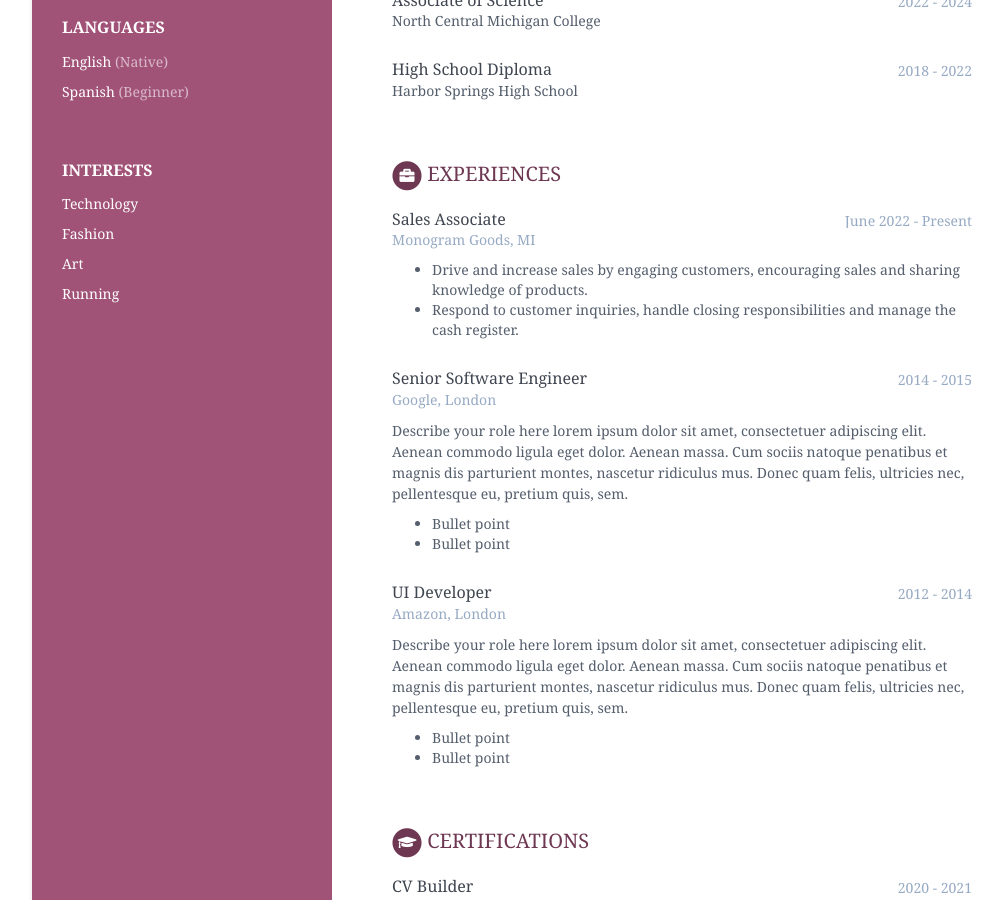
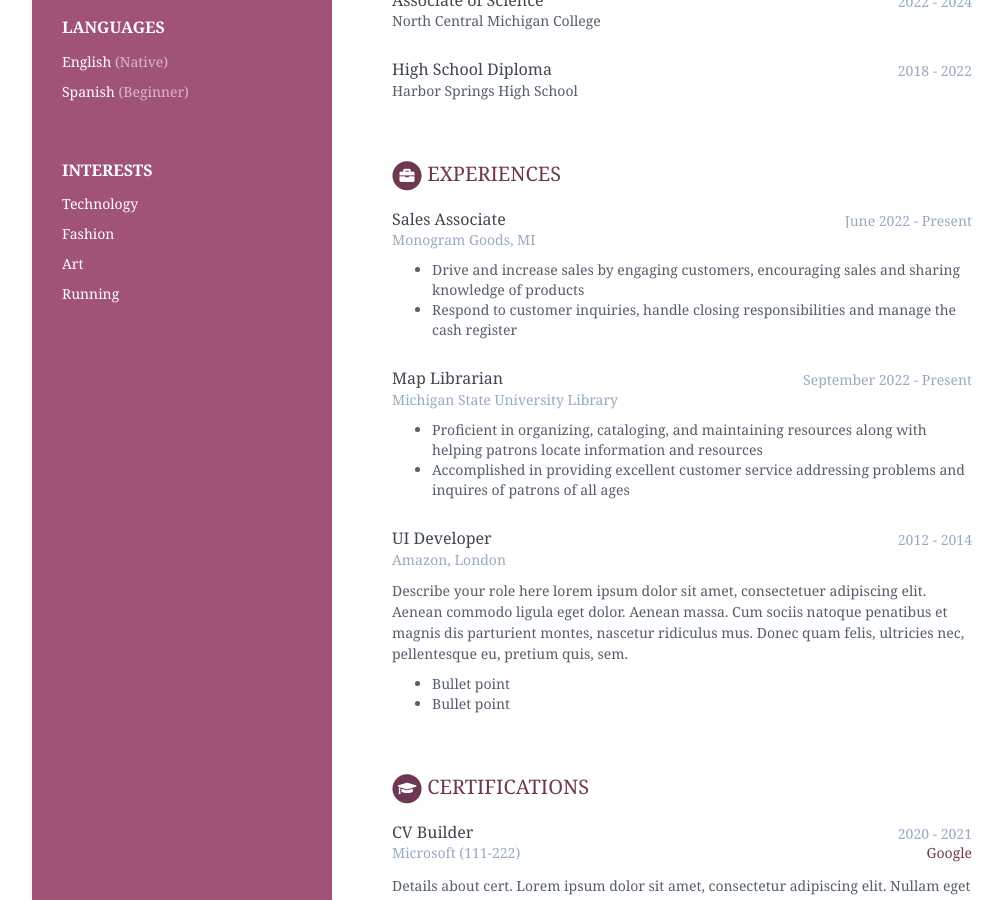
Before and after one commit to burnsmay/burnsmay.github.io, a Jekyll site: the page built from index.html, in a window 1280 px wide and 900 px high, scrolled down 559 px. Shown: the whole window, without its empty margins (108-1111 px from the left). Built offline with Jekyll 4.4.1, drawn with Linux system fonts in a browser that asks for light colours.

Commit message:
Update data.yml updating job 2/3

```diff
--- a/_data/data.yml
+++ b/_data/data.yml
@@ -79,20 +79,16 @@ experiences:
         time: June 2022 - Present
         company: Monogram Goods, MI
         details: |
-          - Drive and increase sales by engaging customers, encouraging sales and sharing knowledge of products.
-          - Respond to customer inquiries, handle closing responsibilities and manage the cash register.
+          - Drive and increase sales by engaging customers, encouraging sales and sharing knowledge of products
+          - Respond to customer inquiries, handle closing responsibilities and manage the cash register
 
-      - role: Senior Software Engineer
-        time: 2014 - 2015
-        company: Google, London
+      - role: Map Librarian
+        time: September 2022 - Present
+        company: Michigan State University Library
         details: |
-          Describe your role here lorem ipsum dolor sit amet, consectetuer
-          adipiscing elit. Aenean commodo ligula eget dolor. Aenean massa.
-          Cum sociis natoque penatibus et magnis dis parturient montes,
-          nascetur ridiculus mus. Donec quam felis, ultricies nec,
-          pellentesque eu, pretium quis, sem.
-            - Bullet point
-            - Bullet point
+          - Proficient in organizing, cataloging, and maintaining resources along with helping patrons locate information and resources
+          - Accomplished in providing excellent customer service addressing problems and inquires of patrons of all ages
+
       - role: UI Developer
         time: 2012 - 2014
         company: Amazon, London
```
